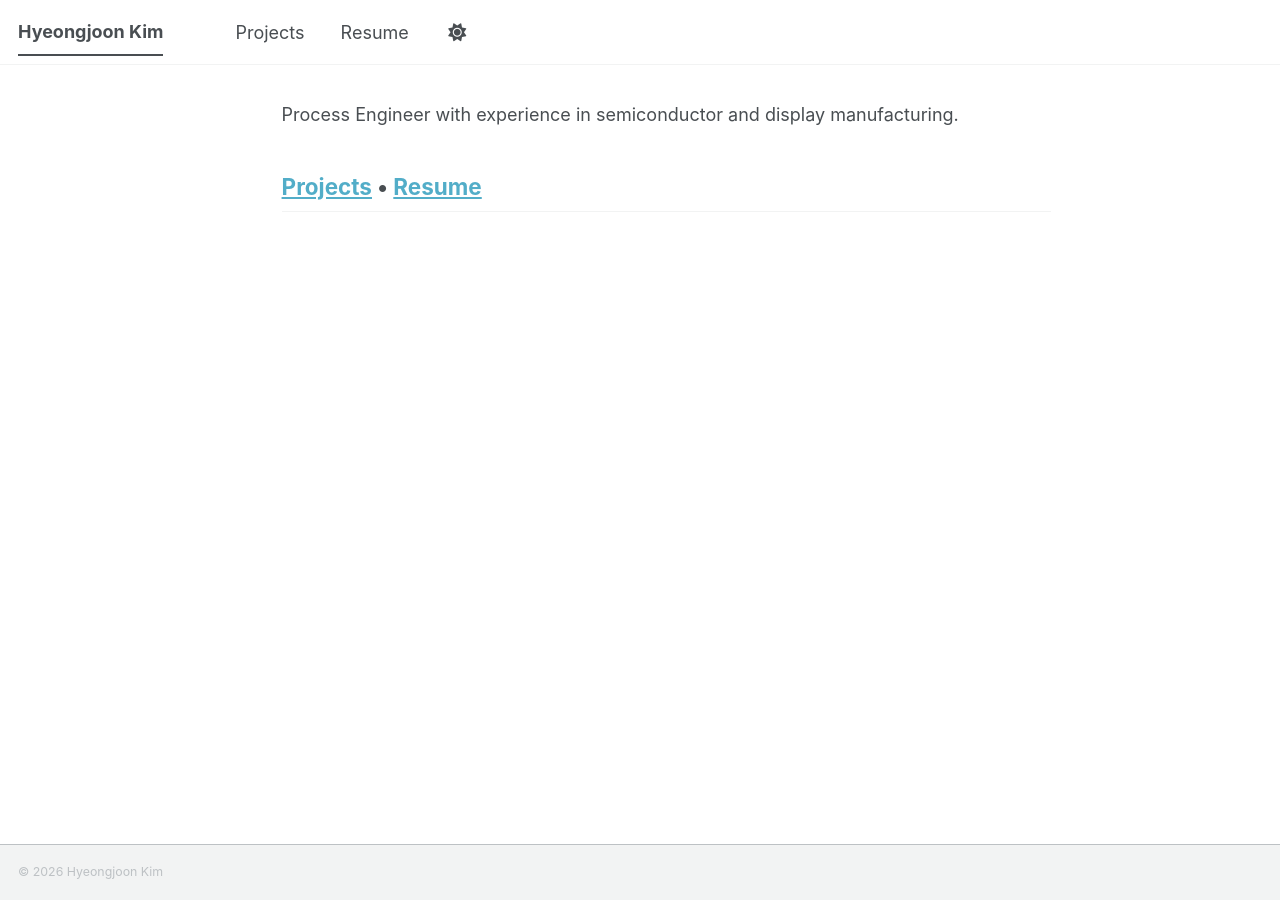
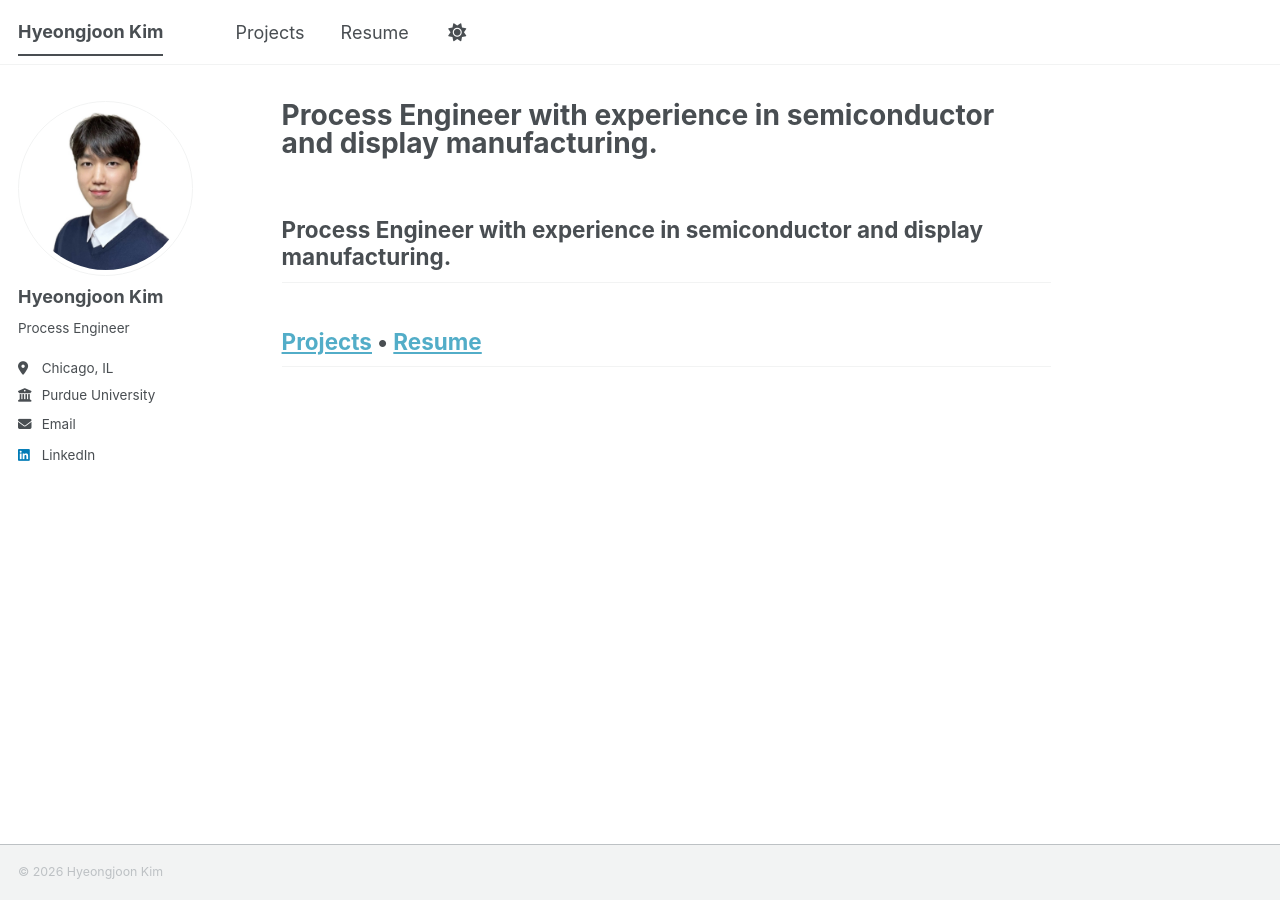
Before and after one commit to joonk1214/joonk1214.github.io, a Jekyll site: the page built from _pages/about.md, in a window 1280 px wide. Built offline with Jekyll 4.4.1, drawn with Linux system fonts in a browser that asks for light colours; a script bundle is joined from its source files by our own code; library files that are not in the unit come from our copies; our own code applies the rules of GitHub Pages for plain Markdown files; part of the change alters nothing that is shown.

Commit message:
Update about.md

```diff
--- a/_pages/about.md
+++ b/_pages/about.md
@@ -1,11 +1,11 @@
 ---
 permalink: /
-author_profile: false
+author_profile: True
 redirect_from:
   - /about/
   - /about.html
 ---
 
-Process Engineer with experience in semiconductor and display manufacturing.
+## Process Engineer with experience in semiconductor and display manufacturing.
 
 ## [Projects](/portfolio/) • [Resume](/resume/)
```
